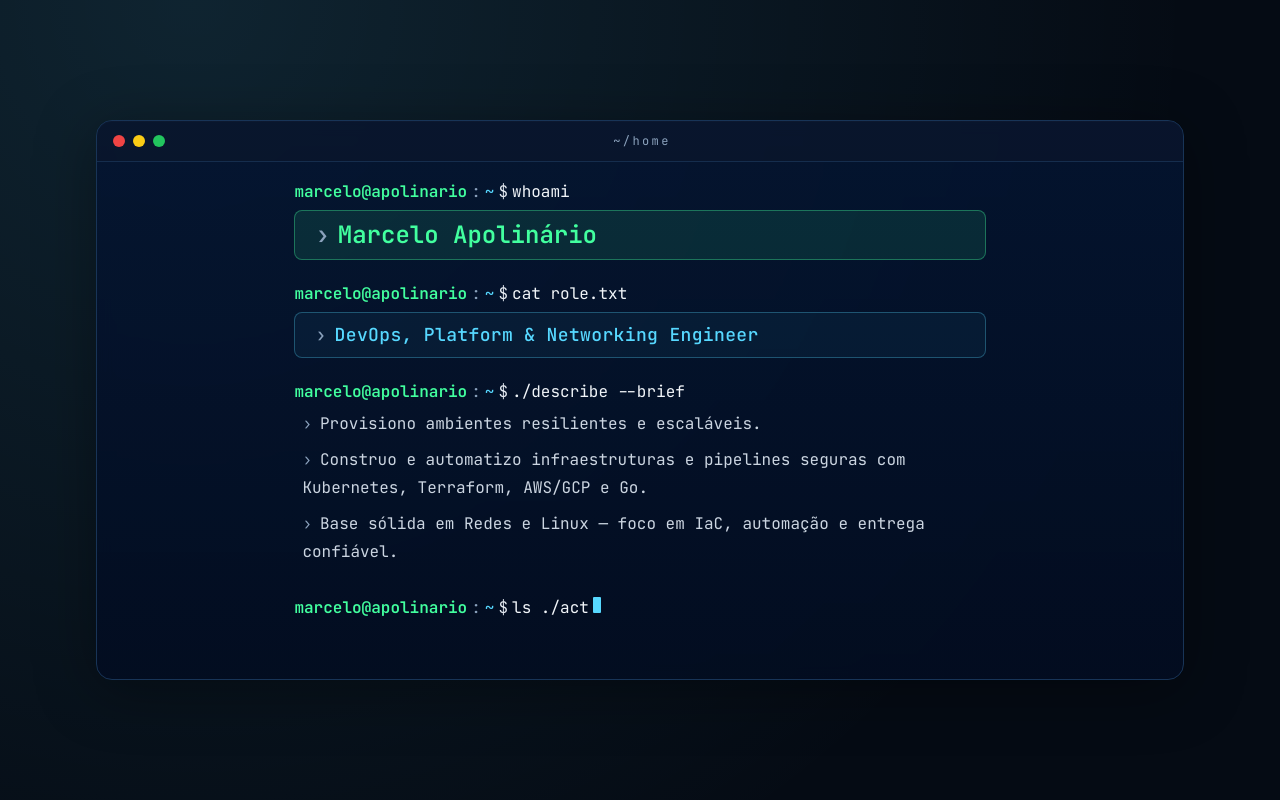
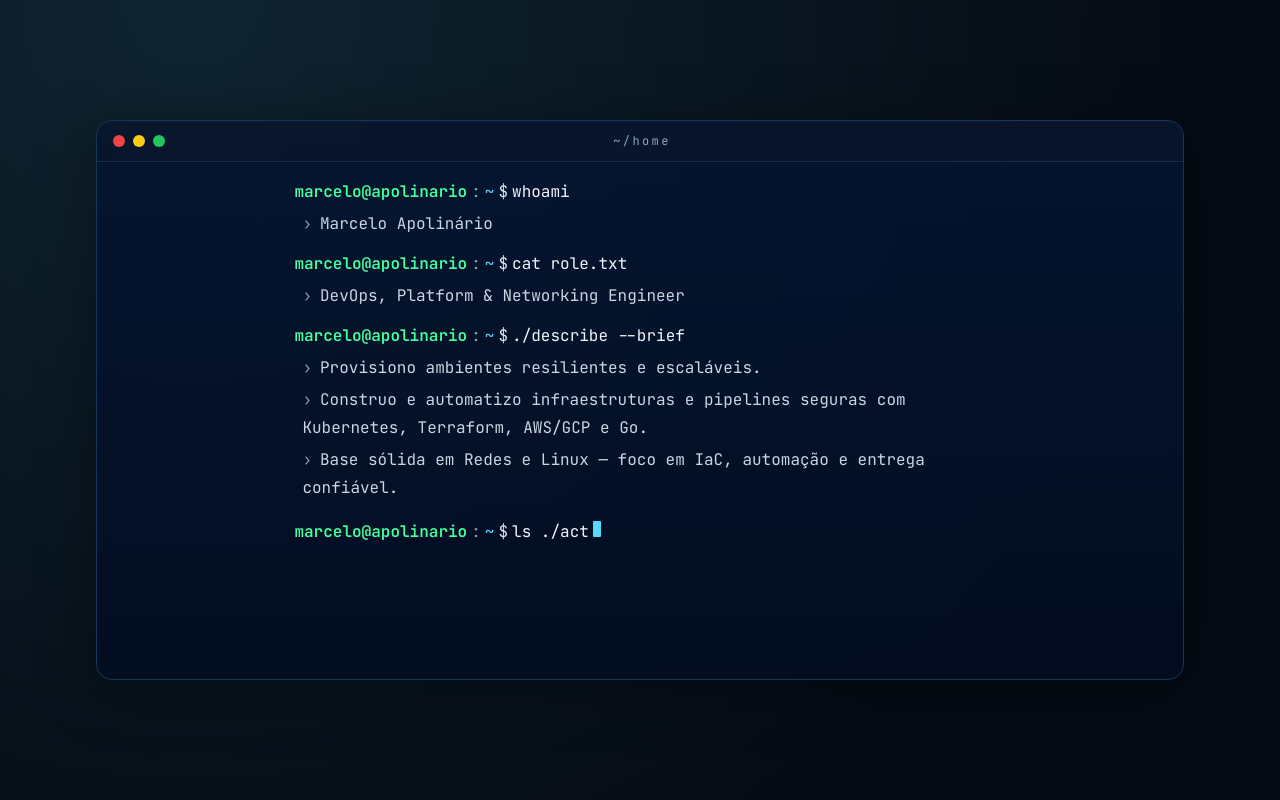
Before and after one commit to apolinario0x21/sturdy-parakeet, a Next.js app: page / in a window 1280 px wide. Shown: the top 800 px of the page. Built offline with nearby package versions, Linux system fonts and the light colour scheme.

Commit message:
Merge v4 alignment into v3 hero styling

```diff
--- a/components/sections/Hero.tsx
+++ b/components/sections/Hero.tsx
@@ -241,23 +241,10 @@ export function Hero() {
               }
 
               if (block.type === 'output') {
-                const outputClassByStep =
-                  block.step === 1
-                    ? 'mb-5 space-y-1 rounded-lg border border-term-green/35 bg-term-green/10 px-3 py-2'
-                    : block.step === 3
-                      ? 'mb-5 space-y-1 rounded-lg border border-term-cyan/30 bg-term-cyan/5 px-3 py-2'
-                      : 'mb-6 space-y-2';
-                const lineClassByStep =
-                  block.step === 1
-                    ? 'pl-2 text-lg font-semibold text-term-green sm:text-2xl'
-                    : block.step === 3
-                      ? 'pl-2 text-sm font-medium tracking-[0.02em] text-term-cyan sm:text-lg'
-                      : 'pl-2 text-slate-300';
-
                 return (
-                  <div key={index} className={outputClassByStep}>
+                  <div key={index} className="mb-3 space-y-1">
                     {block.lines.map((line, lineIndex) => (
-                      <p key={lineIndex} className={lineClassByStep}>
+                      <p key={lineIndex} className="pl-2 text-slate-300">
                         <span className="mr-2 text-term-mute">›</span>
                         {line}
                       </p>
@@ -267,8 +254,8 @@ export function Hero() {
               }
 
               return (
-                <div key={index} className="mb-2 mt-2">
-                  <p className="mb-4 text-xs uppercase tracking-[0.16em] text-term-mute">› 2 items found</p>
+                <div key={index} className="mb-2">
+                  <p className="mb-3 text-xs uppercase tracking-[0.16em] text-term-mute">› 2 items found</p>
                   <div className="flex flex-wrap gap-3">
                     <CtaButton label={block.lines[0]} href="#projetos" primary />
                     <CtaButton label={block.lines[1]} href="#artigos" />
```
